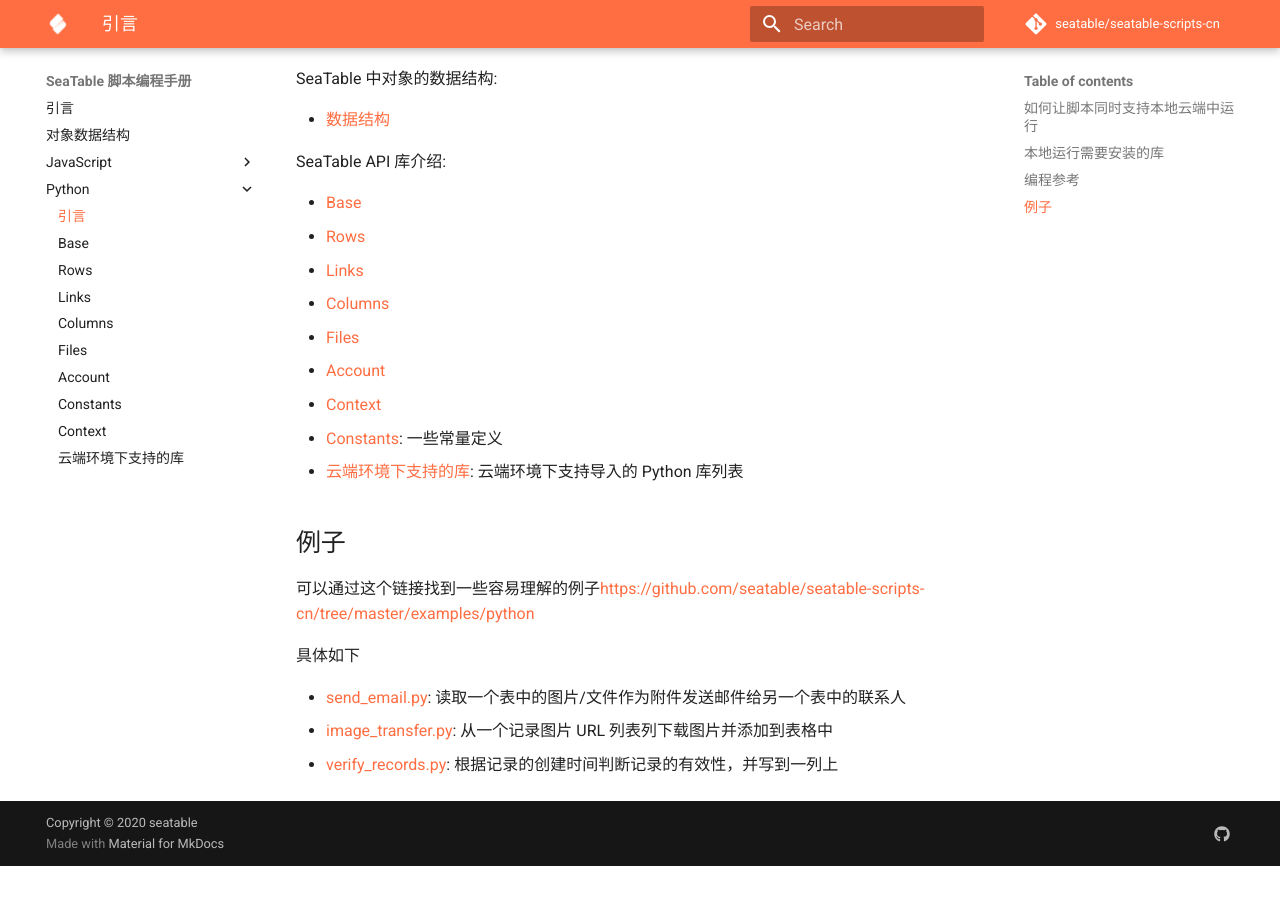
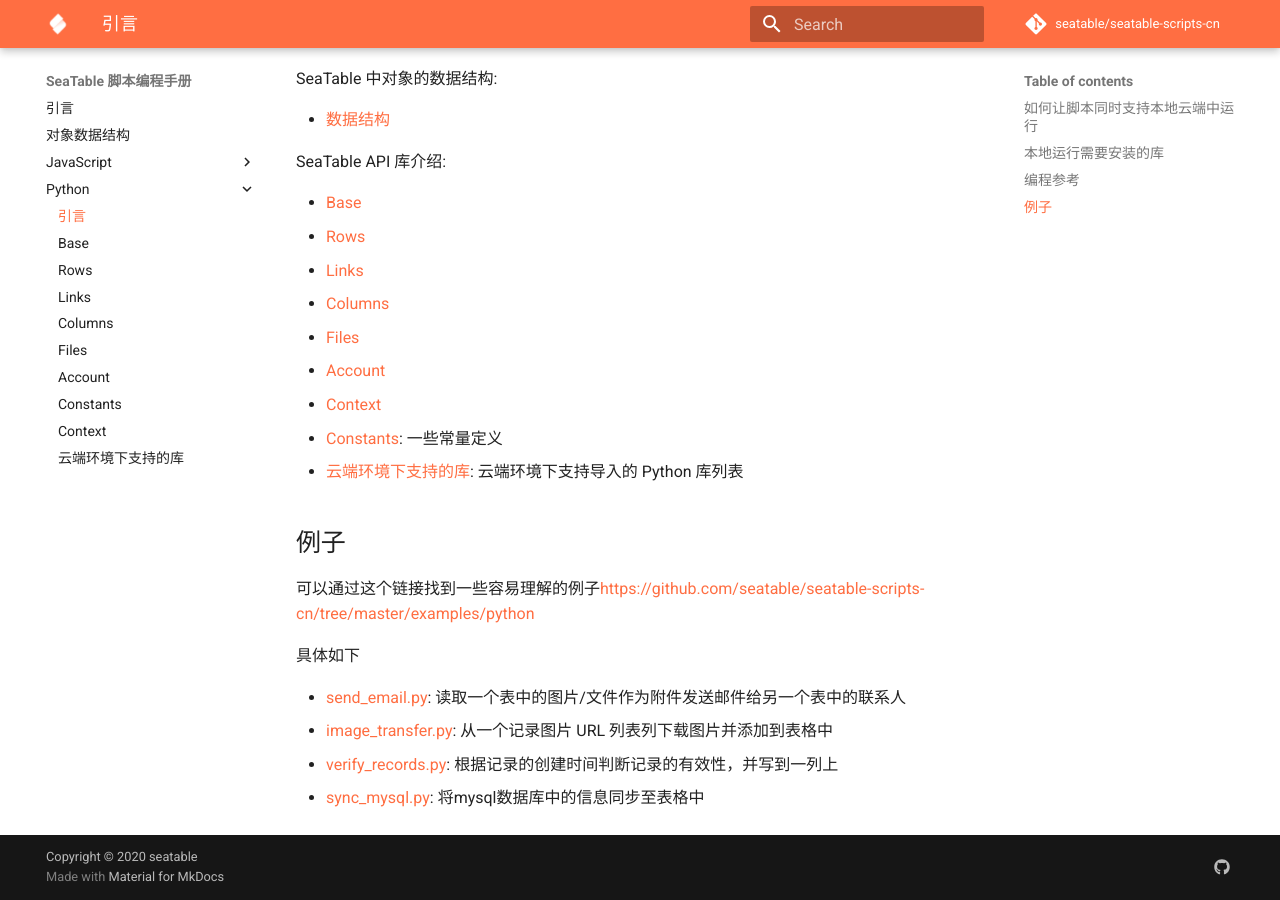
Before and after one commit to seatable/seatable-scripts-cn, an MkDocs documentation site: the page built from manual/python/README.md, in a window 1280 px wide and 900 px high, scrolled down 1045 px. Built offline with MkDocs 1.6.1 and Material for MkDocs 9.7.7, drawn with Linux system fonts in a browser that asks for light colours; comment, search, counter and statistics services are not loaded; before the commit the page ends 1911 px from its top, so only the background shows below that.

Commit message:
update manual

```diff
--- a/manual/python/README.md
+++ b/manual/python/README.md
@@ -63,3 +63,4 @@
 * [send_email.py](https://github.com/seatable/seatable-scripts-cn/tree/master/examples/python/send_email.py): 读取一个表中的图片/文件作为附件发送邮件给另一个表中的联系人
 * [image_transfer.py](https://github.com/seatable/seatable-scripts-cn/tree/master/examples/python/image_transfer.py): 从一个记录图片 URL 列表列下载图片并添加到表格中
 * [verify_records.py](https://github.com/seatable/seatable-scripts-cn/tree/master/examples/python/verify_records.py): 根据记录的创建时间判断记录的有效性，并写到一列上
+* [sync_mysql.py](https://github.com/seatable/seatable-scripts-cn/tree/master/examples/python/sync_mysql.py): 将mysql数据库中的信息同步至表格中
```
